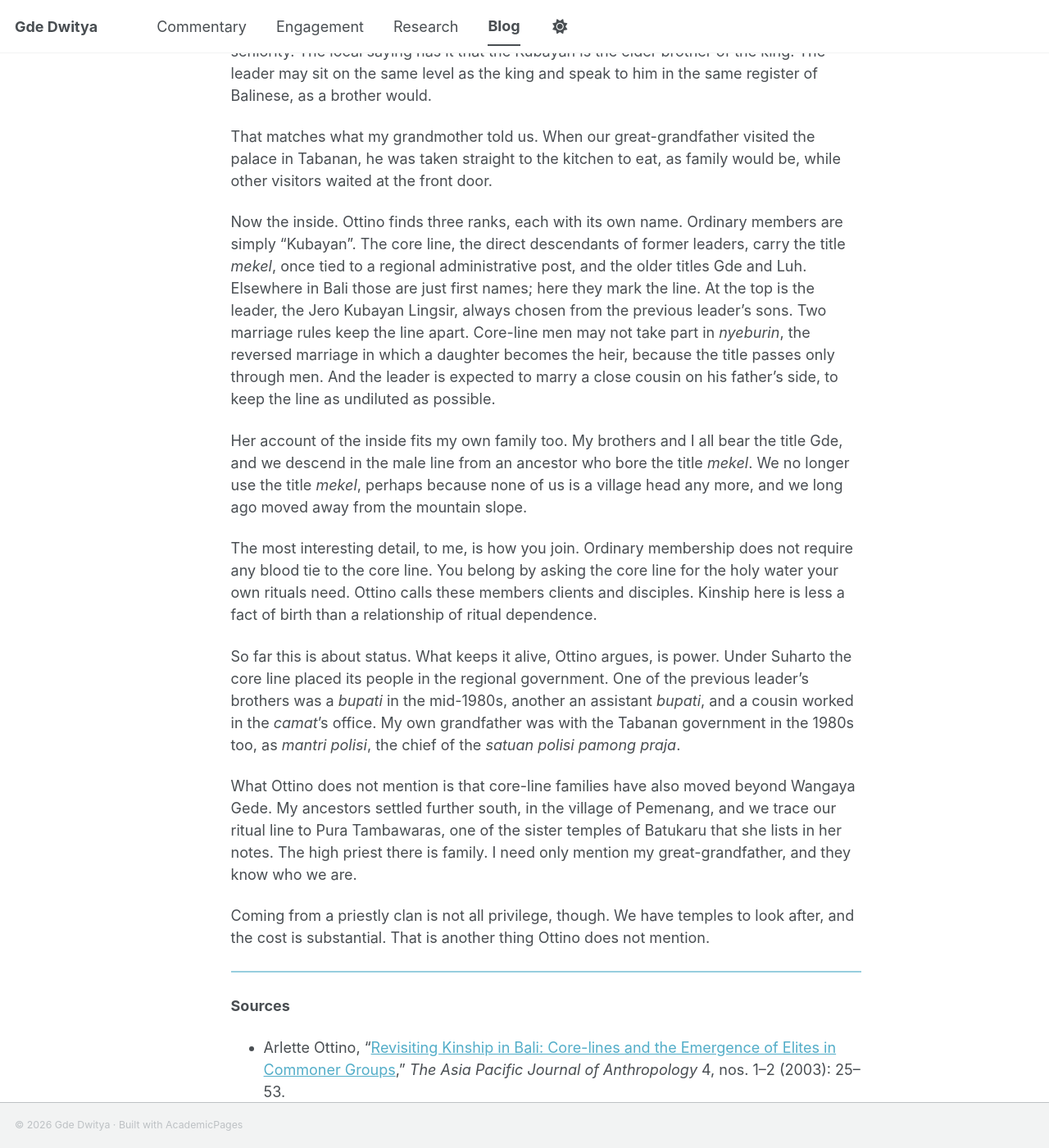
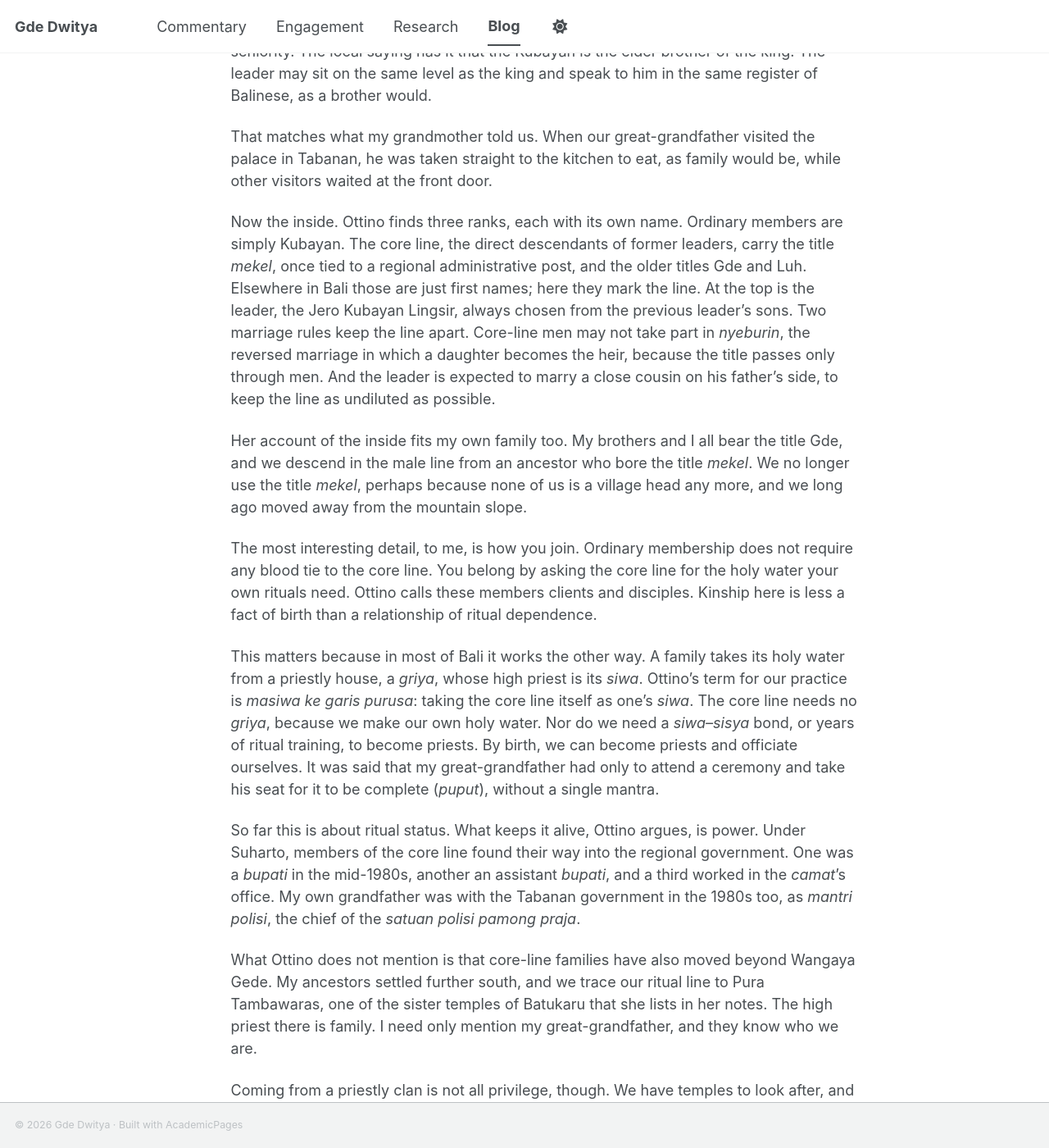
Before and after one commit to gddwty/gddwty.github.io, a Jekyll site: the page built from _posts/2026-10-27-elder-brother-of-the-king.md, in a window 1280 px wide and 1400 px high, scrolled down 569 px. Shown: the whole window at 82% size. Built offline with Jekyll 4.4.1, drawn with Linux system fonts in a browser that asks for light colours; a style sheet for code colours, icons or effects is not loaded.

Commit message:
revision short bio and post

```diff
--- a/_posts/2026-10-27-elder-brother-of-the-king.md
+++ b/_posts/2026-10-27-elder-brother-of-the-king.md
@@ -22,15 +22,17 @@ Here is the story as Ottino tells it. In her account, the Kubayan leaders once r
 
 That matches what my grandmother told us. When our great-grandfather visited the palace in Tabanan, he was taken straight to the kitchen to eat, as family would be, while other visitors waited at the front door.
 
-Now the inside. Ottino finds three ranks, each with its own name. Ordinary members are simply "Kubayan". The core line, the direct descendants of former leaders, carry the title *mekel*, once tied to a regional administrative post, and the older titles Gde and Luh. Elsewhere in Bali those are just first names; here they mark the line. At the top is the leader, the Jero Kubayan Lingsir, always chosen from the previous leader's sons. Two marriage rules keep the line apart. Core-line men may not take part in *nyeburin*, the reversed marriage in which a daughter becomes the heir, because the title passes only through men. And the leader is expected to marry a close cousin on his father's side, to keep the line as undiluted as possible.
+Now the inside. Ottino finds three ranks, each with its own name. Ordinary members are simply Kubayan. The core line, the direct descendants of former leaders, carry the title *mekel*, once tied to a regional administrative post, and the older titles Gde and Luh. Elsewhere in Bali those are just first names; here they mark the line. At the top is the leader, the Jero Kubayan Lingsir, always chosen from the previous leader's sons. Two marriage rules keep the line apart. Core-line men may not take part in *nyeburin*, the reversed marriage in which a daughter becomes the heir, because the title passes only through men. And the leader is expected to marry a close cousin on his father's side, to keep the line as undiluted as possible.
 
 Her account of the inside fits my own family too. My brothers and I all bear the title Gde, and we descend in the male line from an ancestor who bore the title *mekel*. We no longer use the title *mekel*, perhaps because none of us is a village head any more, and we long ago moved away from the mountain slope.
 
 The most interesting detail, to me, is how you join. Ordinary membership does not require any blood tie to the core line. You belong by asking the core line for the holy water your own rituals need. Ottino calls these members clients and disciples. Kinship here is less a fact of birth than a relationship of ritual dependence.
 
-So far this is about status. What keeps it alive, Ottino argues, is power. Under Suharto the core line placed its people in the regional government. One of the previous leader's brothers was a *bupati* in the mid-1980s, another an assistant *bupati*, and a cousin worked in the *camat*'s office. My own grandfather was with the Tabanan government in the 1980s too, as *mantri polisi*, the chief of the *satuan polisi pamong praja*.
+This matters because in most of Bali it works the other way. A family takes its holy water from a priestly house, a *griya*, whose high priest is its *siwa*. Ottino's term for our practice is *masiwa ke garis purusa*: taking the core line itself as one's *siwa*. The core line needs no *griya*, because we make our own holy water. Nor do we need a *siwa–sisya* bond, or years of ritual training, to become priests. By birth, we can become priests and officiate ourselves. It was said that my great-grandfather had only to attend a ceremony and take his seat for it to be complete (*puput*), without a single mantra.
 
-What Ottino does not mention is that core-line families have also moved beyond Wangaya Gede. My ancestors settled further south, in the village of Pemenang, and we trace our ritual line to Pura Tambawaras, one of the sister temples of Batukaru that she lists in her notes. The high priest there is family. I need only mention my great-grandfather, and they know who we are.
+So far this is about ritual status. What keeps it alive, Ottino argues, is power. Under Suharto, members of the core line found their way into the regional government. One was a *bupati* in the mid-1980s, another an assistant *bupati*, and a third worked in the *camat*'s office. My own grandfather was with the Tabanan government in the 1980s too, as *mantri polisi*, the chief of the *satuan polisi pamong praja*.
+
+What Ottino does not mention is that core-line families have also moved beyond Wangaya Gede. My ancestors settled further south, and we trace our ritual line to Pura Tambawaras, one of the sister temples of Batukaru that she lists in her notes. The high priest there is family. I need only mention my great-grandfather, and they know who we are.
 
 Coming from a priestly clan is not all privilege, though. We have temples to look after, and the cost is substantial. That is another thing Ottino does not mention.
 
```
Also changed, not shown: _pages/about.md (+1 -1 lines).
